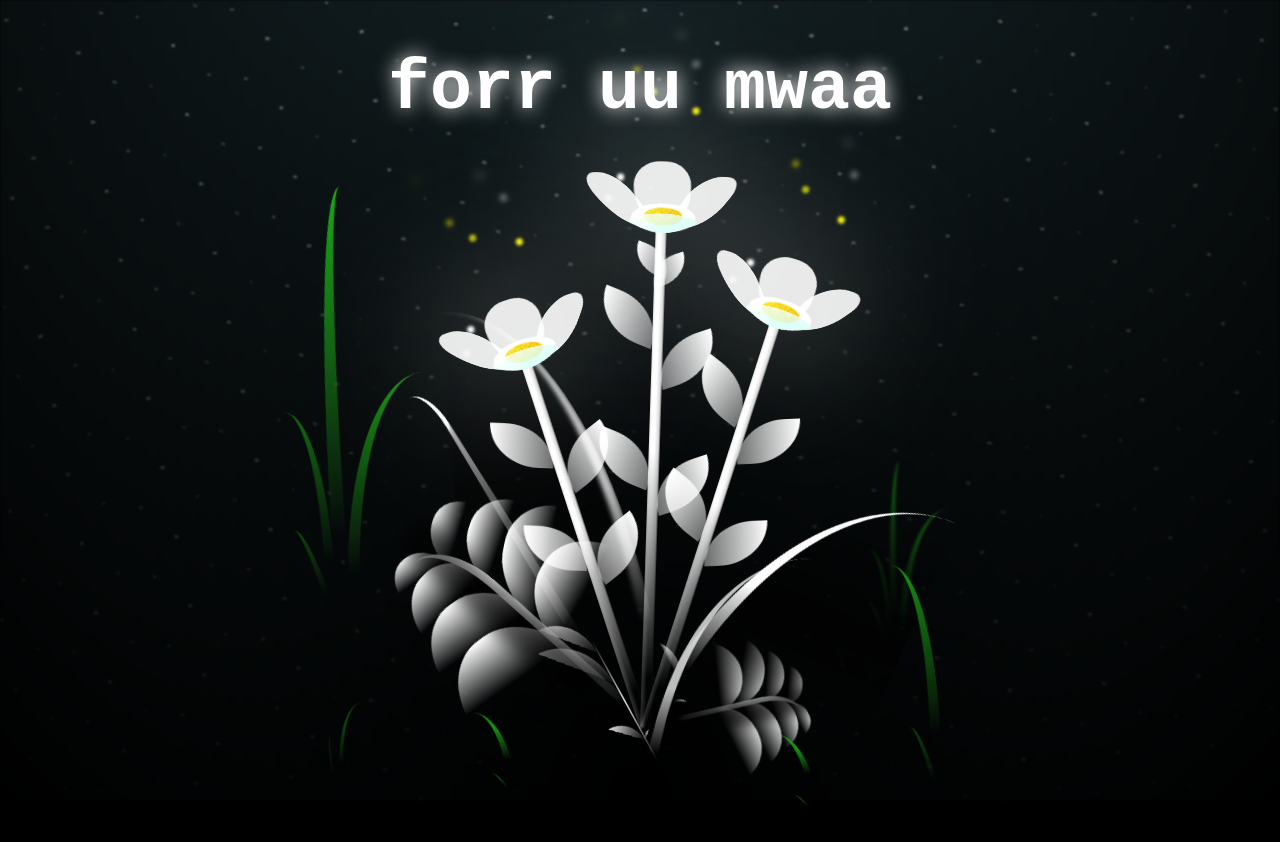
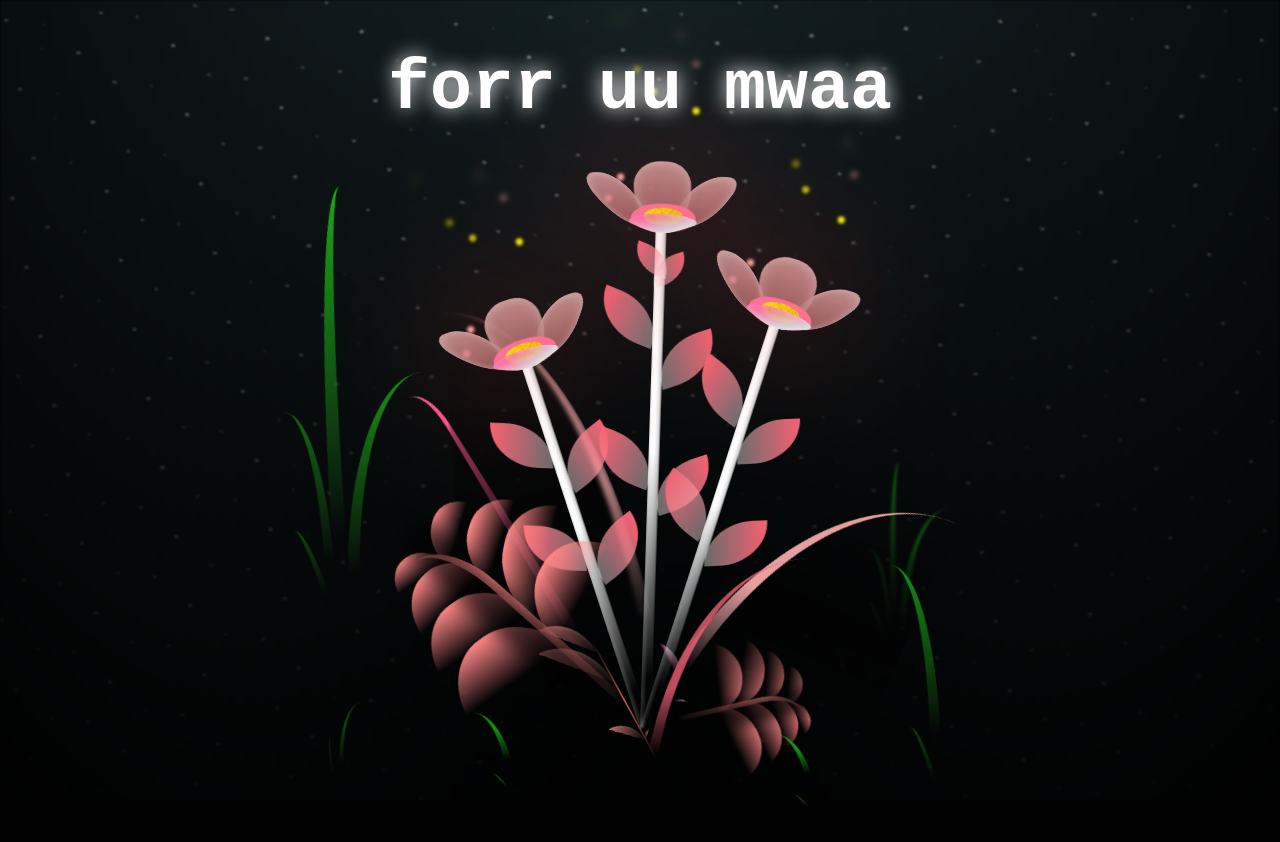
Before and after one commit to dayluxa/silverflower, a plain HTML site: page flower.html in a window 1280 px wide. Drawn offline with Linux system fonts and the light colour scheme.

Commit message:
first commit

```diff
--- a/css/style.css
+++ b/css/style.css
@@ -168,7 +168,7 @@ body {
   transform: translate(-50%, -100%);
   width: 8vmin;
   height: 8vmin;
-  background-color: #fff;
+  background-color: #d83a3a;
   filter: blur(10vmin);
 }
 
@@ -180,7 +180,7 @@ body {
   height: 11vmin;
   border-radius: 51% 49% 47% 53%/44% 45% 55% 69%;
   background-color: #a7ffee;
-  background-image: linear-gradient(to top, #fff, #fff);
+  background-image: linear-gradient(to top, #9c5e5e, #d39d9d);
   transform-origin: bottom center;
   opacity: 0.9;
   box-shadow: inset 0 0 2vmin rgba(255, 255, 255, 0.5);
@@ -204,7 +204,7 @@ body {
   transform-origin: bottom left;
   border-radius: 4vmin 10vmin 4vmin 4vmin;
   transform: translate(0%, 18%) rotateX(70deg) rotate(-43deg);
-  background-image: linear-gradient(to top, rgba(255, 2555, 255, 0.4), #fff);
+  background-image: linear-gradient(to top, rgba(255, 2555, 255, 0.4), #ff5096);
   z-index: 1;
   opacity: 0.8;
   -webkit-transform: translate(0%, 18%) rotateX(70deg) rotate(-43deg);
@@ -220,7 +220,7 @@ body {
   width: 9vmin;
   height: 4vmin;
   border-radius: 50%;
-  background-color: #fff;
+  background-color: #ff779b;
 }
 
 .flower__white-circle::after {
@@ -253,7 +253,7 @@ body {
   height: var(--h);
   border-top-right-radius: var(--h);
   border-bottom-left-radius: var(--h);
-  background-image: linear-gradient(to top, rgba(255, 255, 255, 0.4), #fff);
+  background-image: linear-gradient(to top, rgba(255, 255, 255, 0.4), #f56172);
 }
 
 .flower__line__leaf--1 {
@@ -306,7 +306,7 @@ body {
 }
 
 .flower__light:nth-child(odd) {
-  background-color: #fff;
+  background-color: #ffa6a6;
 }
 
 .flower__light--1 {
@@ -350,7 +350,7 @@ body {
 }
 
 .flower__grass {
-  --c: #fff;
+  --c: #ff8686;
   --line-w: 1.5vmin;
   position: absolute;
   bottom: 12vmin;
@@ -537,7 +537,7 @@ body {
 .flower__g-long {
   --w: 2vmin;
   --h: 6vmin;
-  --c: #fff;
+  --c: #f65590;
   position: absolute;
   bottom: 10vmin;
   left: -3vmin;
@@ -592,9 +592,9 @@ body {
   width: 30vmin;
   height: 50vmin;
   border-top-left-radius: 100%;
-  border-left: 2vmin solid #fff;
+  border-left: 2vmin solid #e8a1a1;
   background-image: linear-gradient(to bottom, transparent, var(--dark-color) 60%);
-  -webkit-mask-image: linear-gradient(to top, transparent 30%, #fff 60%);
+  -webkit-mask-image: linear-gradient(to top, transparent 30%, #ff8888 60%);
 }
 
 .flower__g-right--1 {
@@ -662,7 +662,7 @@ body {
 .flower__g-front__line {
   width: 0.3vmin;
   height: 20vmin;
-  background-image: linear-gradient(to top, transparent, #fff, transparent 100%);
+  background-image: linear-gradient(to top, transparent, #e46969, transparent 100%);
   position: relative;
 }
 
@@ -764,9 +764,9 @@ body {
   height: 10vmin;
   border-radius: 100% 0% 0% 100%/100% 100% 0% 0%;
   box-shadow: inset 0 2px 1vmin hsla(0, 0%, 100%, 0.2);
-  background-image: linear-gradient(to bottom left, transparent, var(--dark-color)), linear-gradient(to bottom right, #fff 50%, transparent 50%, transparent);
-  -webkit-mask-image: linear-gradient(to bottom right, #fff 50%, transparent 50%, transparent);
-  mask-image: linear-gradient(to bottom right, #fff 50%, transparent 50%, transparent);
+  background-image: linear-gradient(to bottom left, transparent, var(--dark-color)), linear-gradient(to bottom right, #d77c7c 50%, transparent 50%, transparent);
+  -webkit-mask-image: linear-gradient(to bottom right, #e8afaf 50%, transparent 50%, transparent);
+  mask-image: linear-gradient(to bottom right, #ec9494 50%, transparent 50%, transparent);
 }
 
 .flower__g-fr {
@@ -798,8 +798,8 @@ body {
   width: 30vmin;
   height: 50vmin;
   border-top-left-radius: 100%;
-  border-left: 2vmin solid #fff;
-  -webkit-mask-image: linear-gradient(to top, transparent 25%, #fff 50%);
+  border-left: 2vmin solid #ff697f;
+  -webkit-mask-image: linear-gradient(to top, transparent 25%, #ff95bd 50%);
   position: relative;
   z-index: 1;
 }
@@ -812,8 +812,8 @@ body {
   height: 10vmin;
   border-radius: 100% 0% 0% 100%/100% 100% 0% 0%;
   box-shadow: inset 0 2px 1vmin hsla(0, 0%, 100%, 0.2);
-  background-image: linear-gradient(to bottom left, transparent, var(--dark-color) 98%), linear-gradient(to bottom right, #fff 45%, transparent 50%, transparent);
-  -webkit-mask-image: linear-gradient(135deg, #fff 40%, transparent 50%, transparent);
+  background-image: linear-gradient(to bottom left, transparent, var(--dark-color) 98%), linear-gradient(to bottom right, #f092c1 45%, transparent 50%, transparent);
+  -webkit-mask-image: linear-gradient(135deg, #d19898 40%, transparent 50%, transparent);
 }
 
 .flower__g-fr__leaf--1 {
@@ -919,7 +919,7 @@ body {
 }
 
 .long-g--1 .leaf {
-  -webkit-mask-image: linear-gradient(to top, transparent 40%, #fff 80%) !important;
+  -webkit-mask-image: linear-gradient(to top, transparent 40%, #ff9292 80%) !important;
 }
 
 .long-g--1 .leaf--1 {
@@ -939,7 +939,7 @@ body {
 
 .long-g--2 .leaf,
 .long-g--3 .leaf {
-  -webkit-mask-image: linear-gradient(to top, transparent 50%, #fff 80%) !important;
+  -webkit-mask-image: linear-gradient(to top, transparent 50%, #d98080 80%) !important;
 }
 
 .long-g--2 .leaf--1,
@@ -954,7 +954,7 @@ body {
 }
 
 .long-g--3 .leaf {
-  -webkit-mask-image: linear-gradient(to top, transparent 40%, #fff 80%) !important;
+  -webkit-mask-image: linear-gradient(to top, transparent 40%, #ab6c6c 80%) !important;
 }
 
 .long-g--4 {
@@ -965,7 +965,7 @@ body {
 }
 
 .long-g--4 .leaf {
-  -webkit-mask-image: linear-gradient(to top, transparent 50%, #fff 80%) !important;
+  -webkit-mask-image: linear-gradient(to top, transparent 50%, #ffa6a6 80%) !important;
 }
 
 .long-g--5 {
--- a/js/index.js
+++ b/js/index.js
@@ -1,5 +1,5 @@
 const title = document.querySelector('.title')
-const text = 'selamat menikmati... kalo ga nikmat maap hehehe'.split('')
+const text = 'selamat menikmati...                 kalo ga          nikmat maap hehehe'.split('')
 for (let index = 0; index < text.length; index++) {
   if (text[index] !== ' ') {
     title.innerHTML += `<span>${text[index]}<span/>`
```
